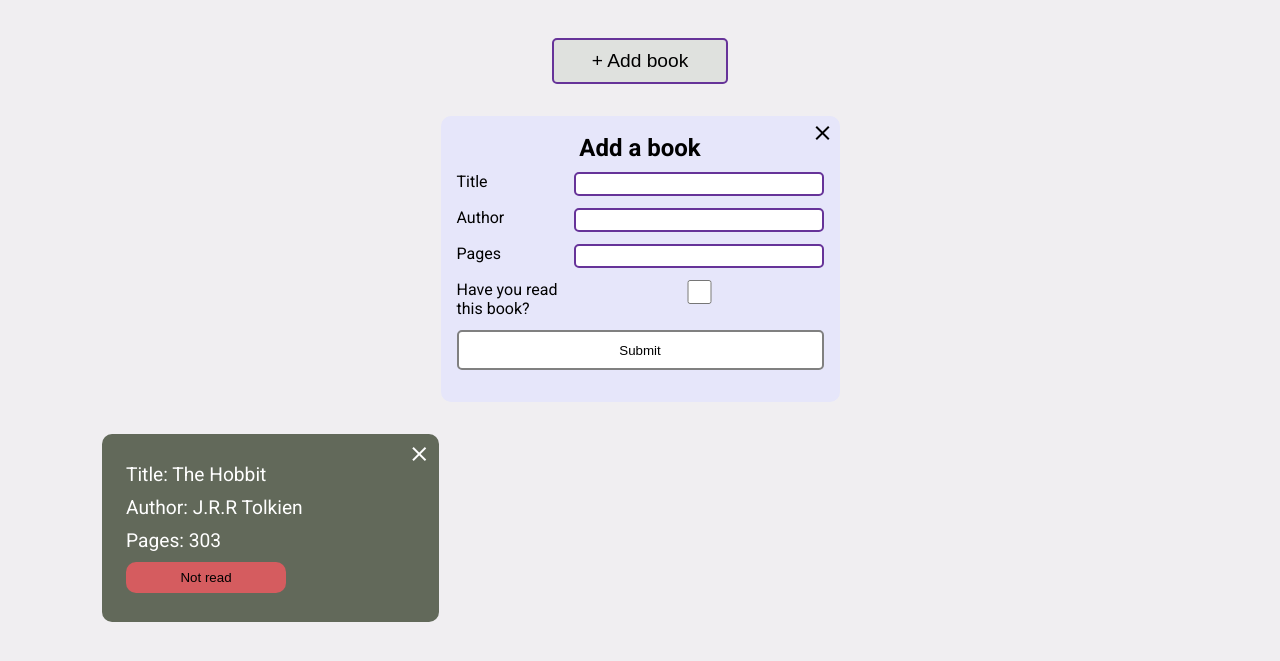
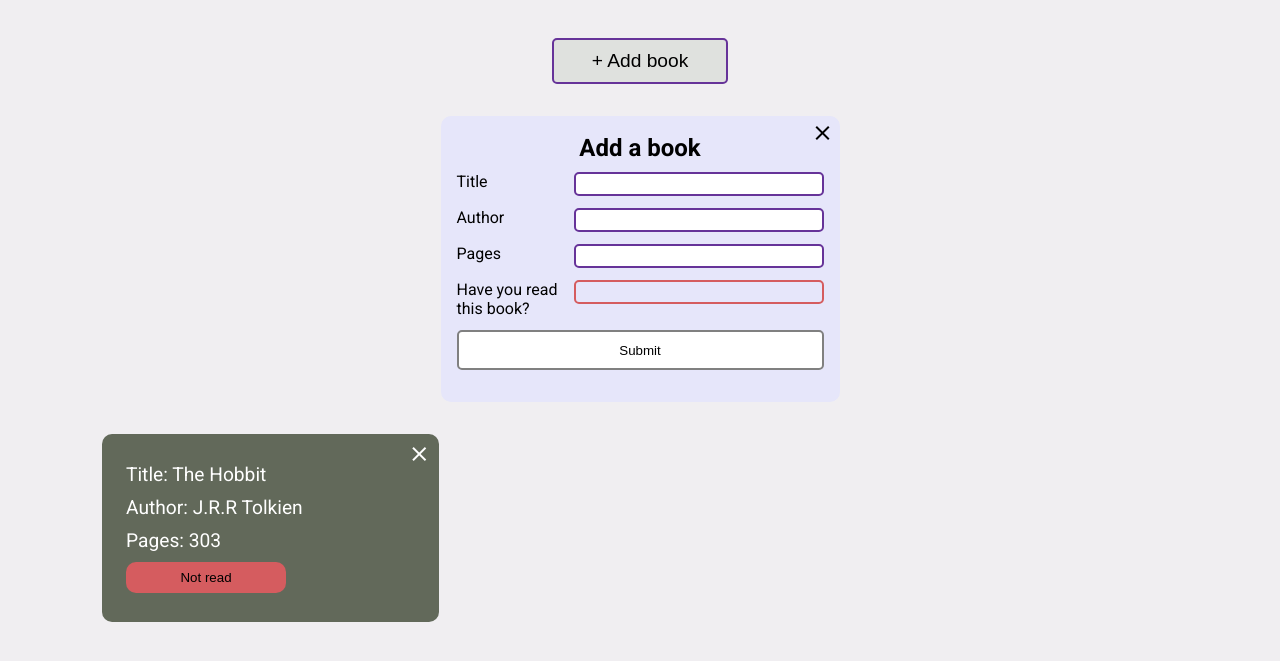
Before and after one commit to rehanshami/library, a plain HTML site: page index.html in a window 1280 px wide. Both pictures are taken after a click on the button "+ Add book". Shown: the part 99-760 px from the top of the page. Drawn offline with Linux system fonts and the light colour scheme.

Commit message:
fixing outline on input in iOS devices

```diff
--- a/style.css
+++ b/style.css
@@ -9,6 +9,12 @@
 body {
     font-family: "Roboto", sans-serif;
     background-color: #f0eef1;
+}
+
+
+input {
+    appearance: none;
+    -webkit-appearance: none;
 }
 
 .header {
```
